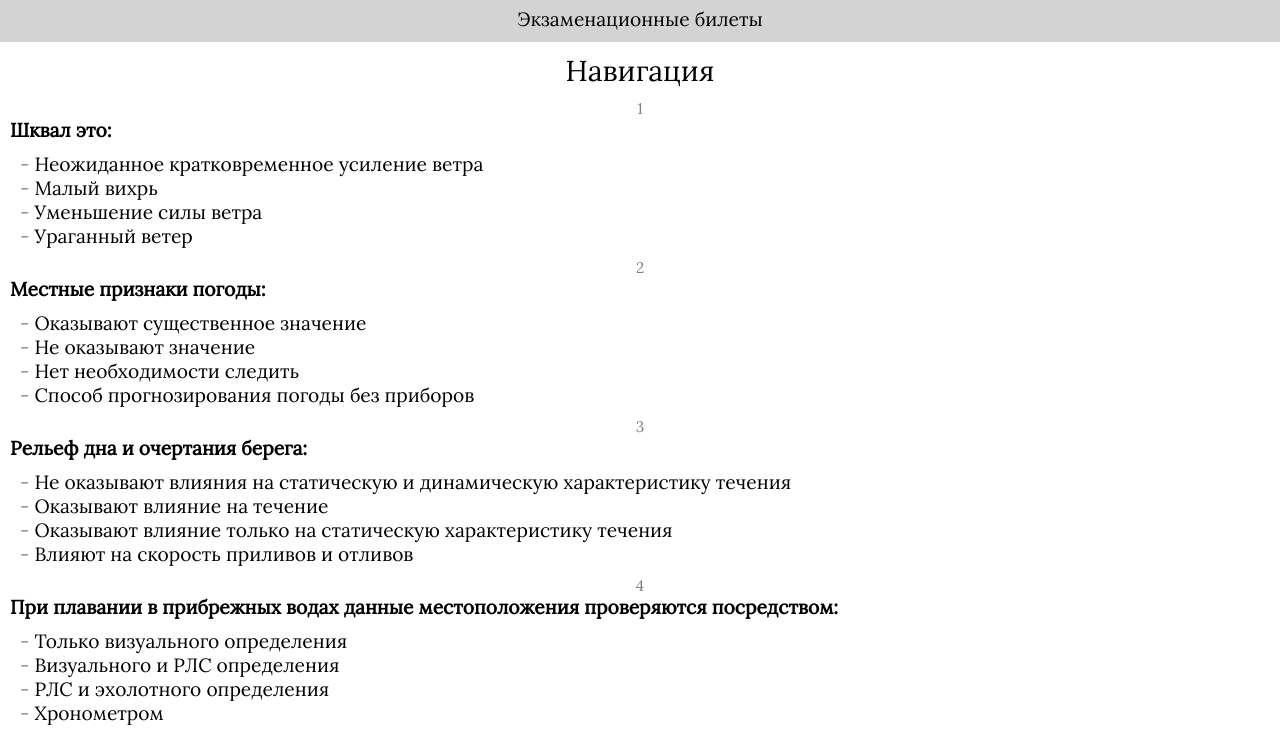
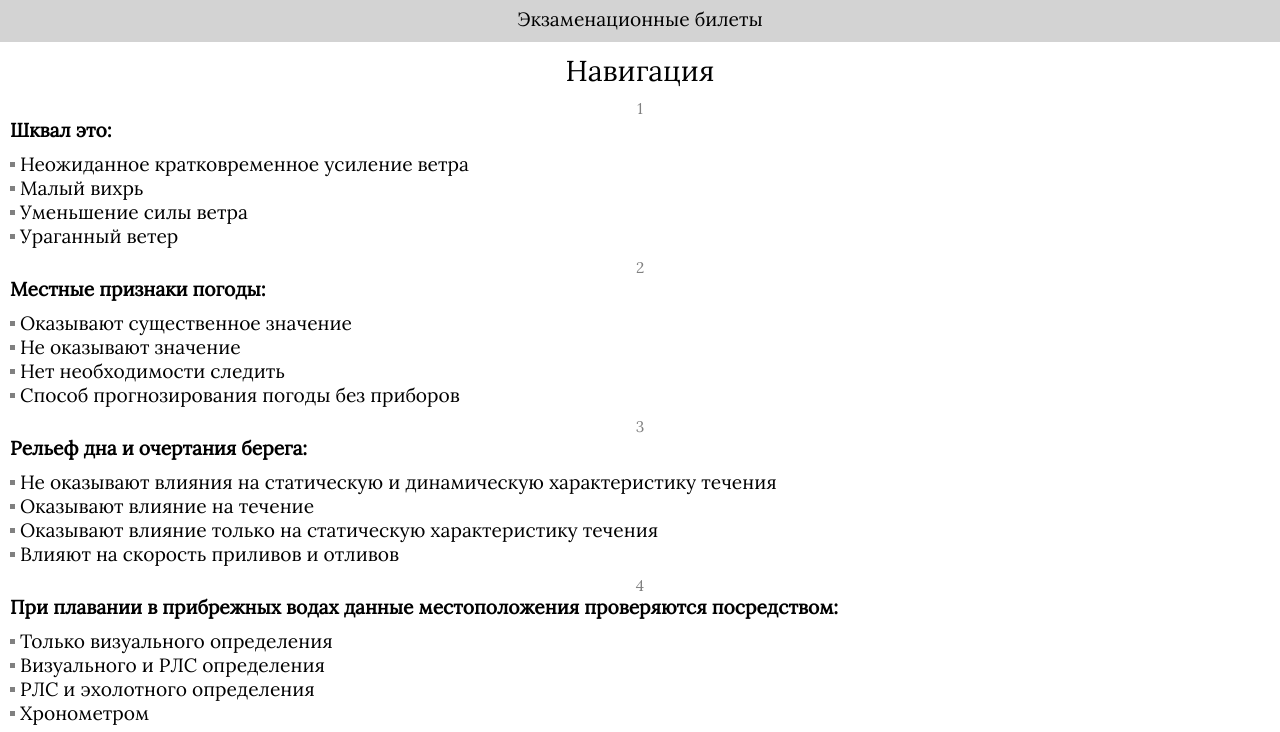
Before and after one commit to MaximFe/cc40, a plain HTML site: page index.html in a window 1280 px wide. Shown: the part 51-783 px from the top of the page. Drawn offline with Linux system fonts and the light colour scheme.

Commit message:
Changed '-' to square dots

```diff
--- a/style.css
+++ b/style.css
@@ -38,9 +38,15 @@ p {
 .x71, .x72 {
   padding-left: 10px;
 }
-.x71::before, .x72::before {
-  content: "- ";
-  color: grey;
+.x71::before {
+  display: inline-block;
+  position: absolute;
+  left: 10px;
+  width: 5px;
+  height: 5px;
+  margin-top: 10px;
+  content: "";
+  background-color: grey;
 }
 .x71:hover {
   color: red;
```
